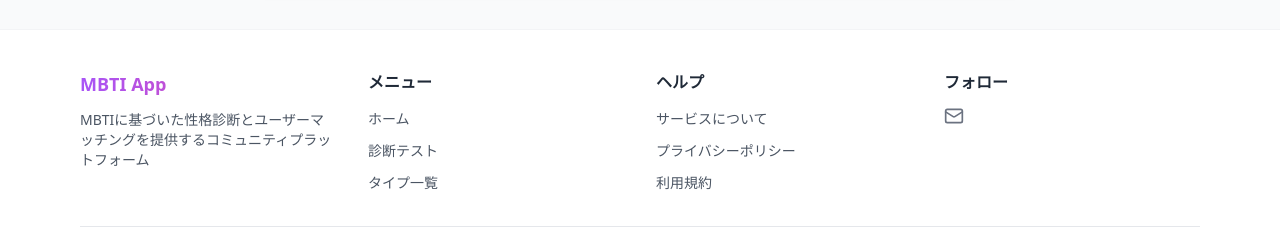
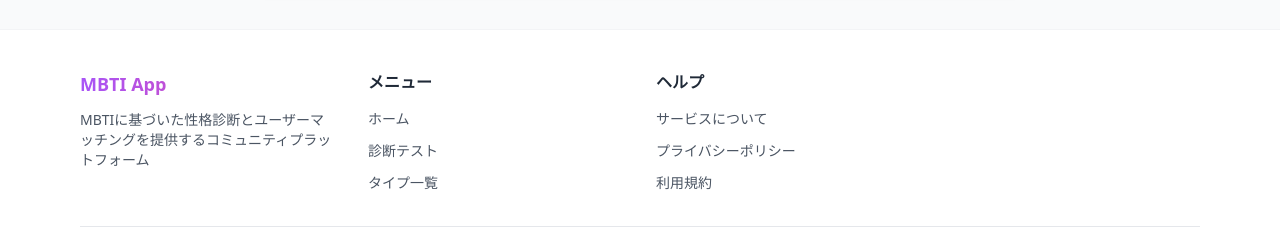
Before and after one commit to haruvv/mbti-app, a Next.js app: page /profile/edit in a window 1280 px wide. Shown: the part 1010-1254 px from the top of the page. Built offline with nearby package versions, Linux system fonts and the light colour scheme; no server answers.

Commit message:
メール欄削除

```diff
--- a/src/components/layout/Footer.tsx
+++ b/src/components/layout/Footer.tsx
@@ -79,17 +79,6 @@ export function Footer() {
           </div>
 
           {/* ソーシャル */}
-          <div className="md:col-span-1">
-            <h3 className="text-md font-bold mb-3 text-gray-800">フォロー</h3>
-            <div className="flex space-x-4">
-              <Link
-                href="mailto:mbtiapp3@gmail.com"
-                className="text-gray-500 hover:text-purple-600 transition-colors"
-              >
-                <Mail size={20} />
-              </Link>
-            </div>
-          </div>
         </div>
 
         <div className="pt-6 border-t border-gray-200">
```
